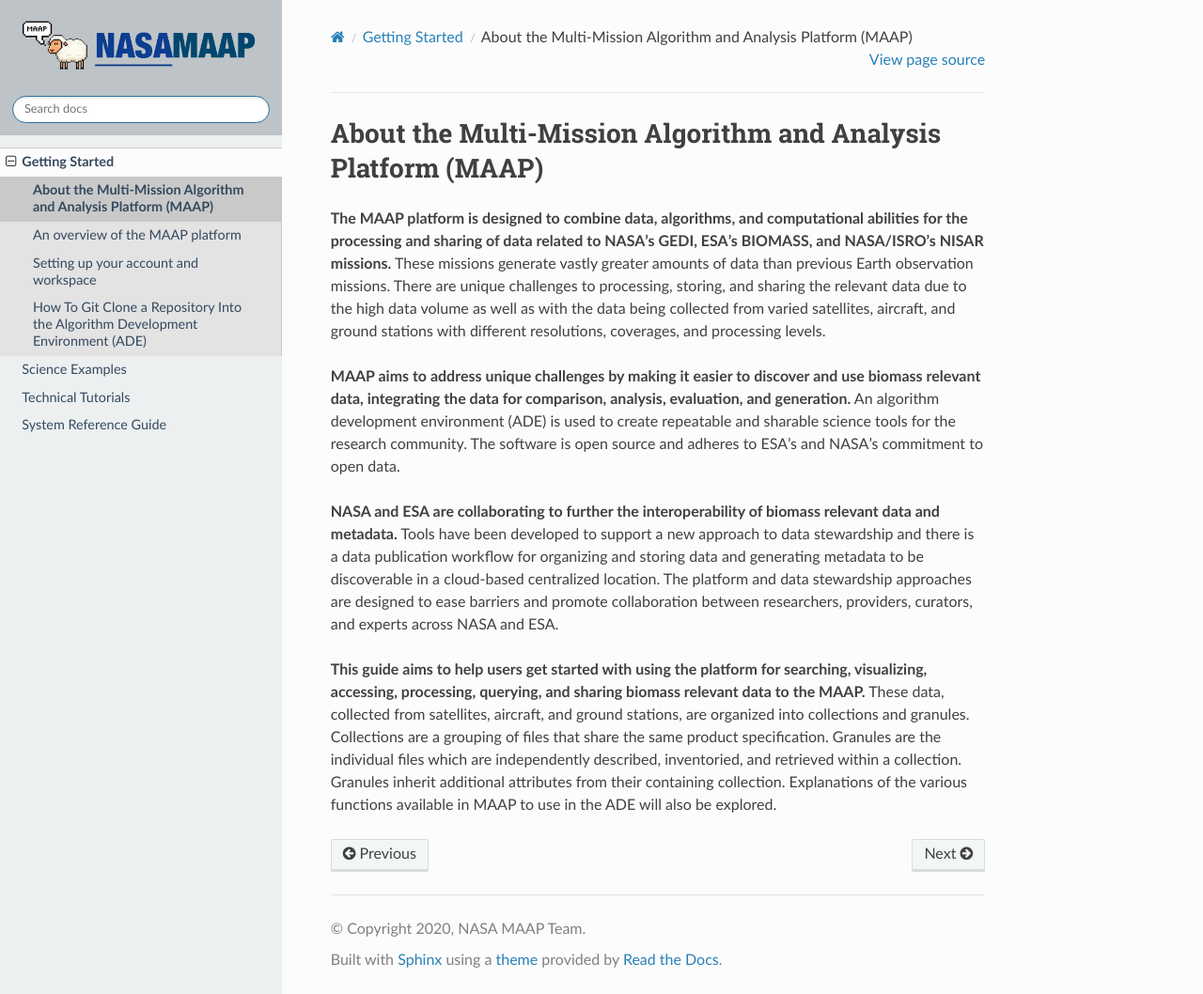
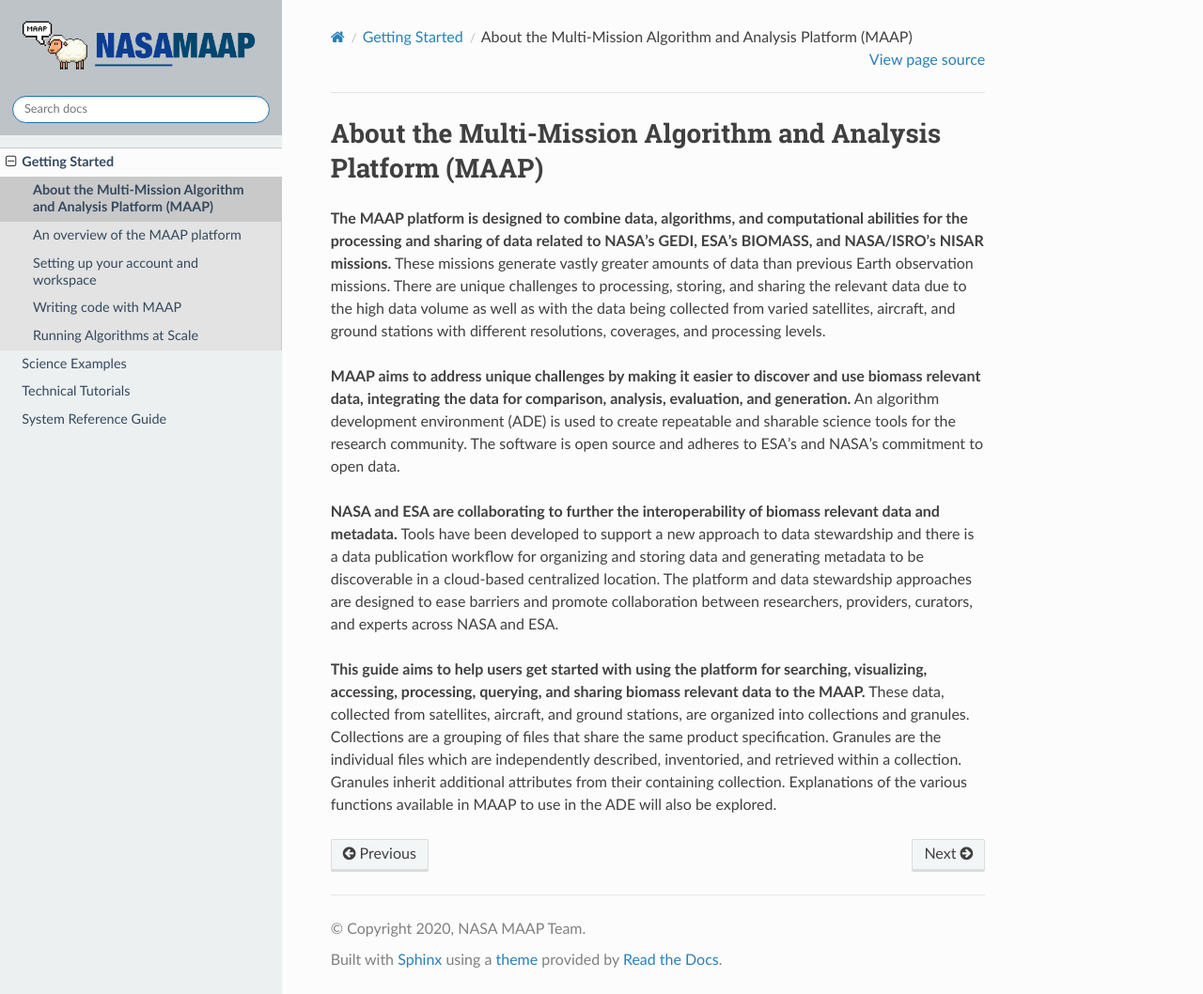
Before and after one commit to MAAP-Project/maap-documentation, a Sphinx documentation site: the page built from docs/source/intro/about_maap.ipynb, in a window 1280 px wide and 1058 px high. Shown: the whole window at 94% size. Built offline with Sphinx 7.4.7 and the Read the Docs theme 2.0.0, drawn with Linux system fonts in a browser that asks for light colours; pages that are not in the unit, such as notebooks, are missing from menus.

Commit message:
most getting started filled
- placeholders on running at scale section

```diff
--- a/docs/source/getting_started.rst
+++ b/docs/source/getting_started.rst
@@ -8,4 +8,5 @@ Getting Started
   intro/about_maap.ipynb
   intro/maap_overview.ipynb
   intro/getting_started.ipynb
-  intro/git_clone_repo.ipynb
+  intro/writing_code.ipynb
+  intro/running_at_scale.ipynb
```
Also changed, not shown: docs/source/intro/_static/gitlab1.png (added), docs/source/intro/_static/gitlab2.png (added), docs/source/intro/_static/gitlab3.png (added), docs/source/intro/_static/gitlab4.png (added), docs/source/intro/_static/interface2.png, docs/source/intro/_static/storageoptions.png (added), docs/source/intro/getting_started.ipynb, docs/source/intro/git_clone_repo.ipynb (deleted), docs/source/intro/running_at_scale.ipynb (added), docs/source/intro/writing_code.ipynb (added).
